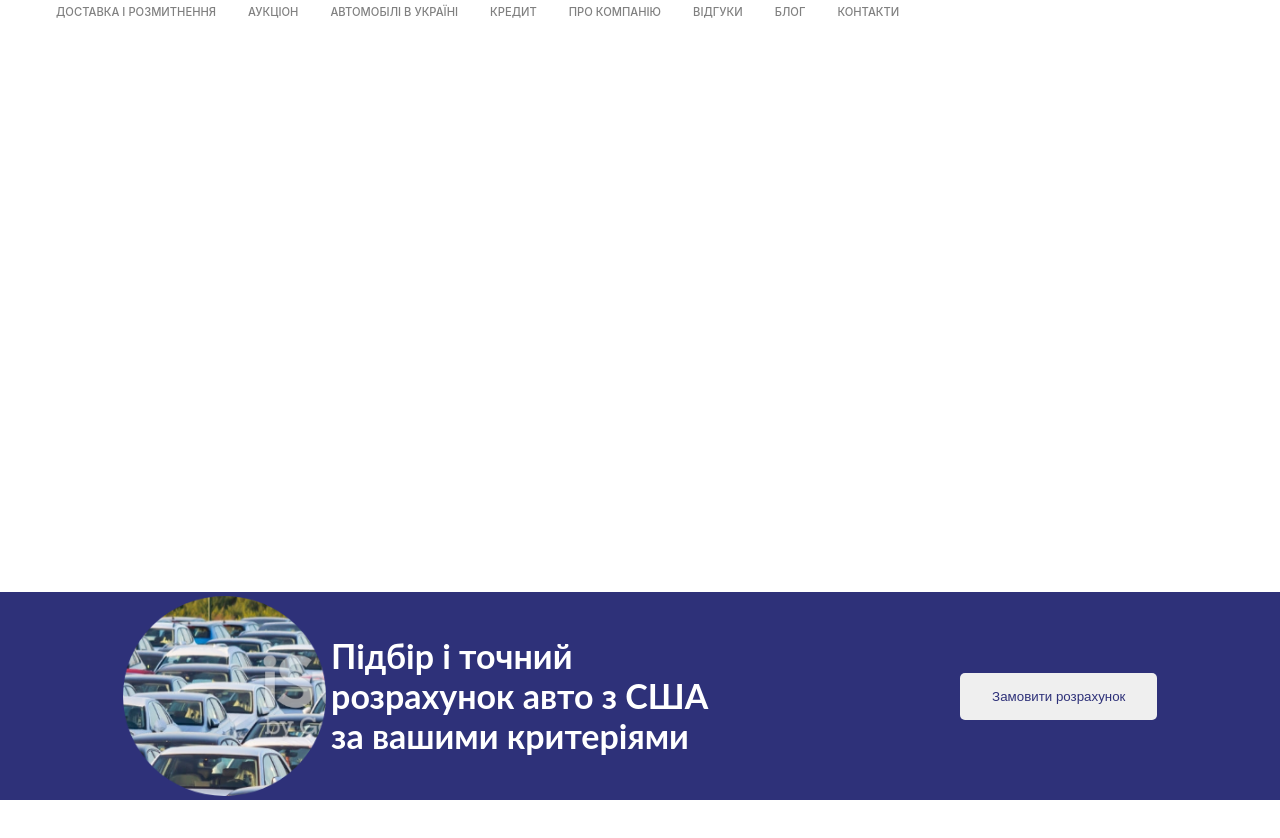
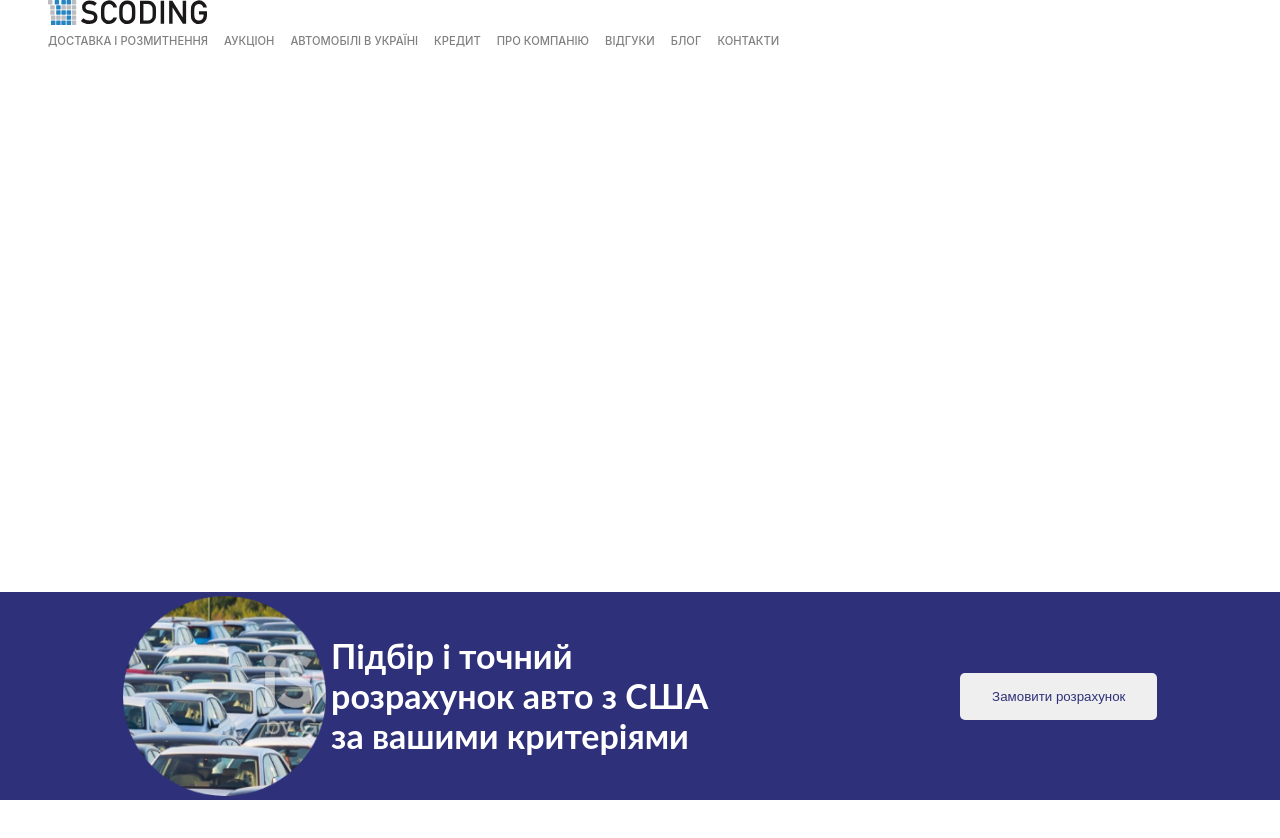
Before and after one commit to bertamatu/mockup-cars-site, a React (Create React App) app: page / in a window 1280 px wide. Shown: the top 838 px of the page. Built offline with nearby package versions, Linux system fonts and the light colour scheme.

Commit message:
Logo added

```diff
--- /dev/null
+++ b/src/NavBar/Logo/Logo.js
@@ -0,0 +1,12 @@
+import React from "react";
+import CompanyLogo from "./companyLogo.svg";
+
+const Logo = () => {
+  return (
+    <>
+      <img src={CompanyLogo} alt="cars-parking-lot" />
+    </>
+  );
+};
+
+export default Logo;
--- a/src/NavBar/Menu.js
+++ b/src/NavBar/Menu.js
@@ -3,7 +3,7 @@ import styled from "styled-components";
 
 const Menu = () => {
   return (
-    <NavBar>
+    <nav>
       <MenuLink href="#">доставка і розмитнення</MenuLink>
       <MenuLink href="#">аукціон</MenuLink>
       <MenuLink href="#">автомобілі в Україні</MenuLink>
@@ -12,21 +12,18 @@ const Menu = () => {
       <MenuLink href="#">відгуки</MenuLink>
       <MenuLink href="#">блог</MenuLink>
       <MenuLink href="#">контакти</MenuLink>
-    </NavBar>
+    </nav>
   );
 };
 
 export default Menu;
-const NavBar = styled.nav`
-  margin-left: 2.5rem;
-`;
 
 const MenuLink = styled.a`
   text-transform: uppercase;
   text-decoration: none;
   text-align: left;
   font: SemiBold 16px/25px Open Sans;
-  margin: 0 1rem;
+  margin-right: 1rem;
   color: gray;
   font-size: 0.7rem;
   font-weight: 500;
--- a/src/NavBar/NavBar.js
+++ b/src/NavBar/NavBar.js
@@ -1,12 +1,19 @@
 import React from "react";
+import Logo from "./Logo/Logo";
 import Menu from "./Menu";
+import styled from "styled-components";
 
 const NavBar = () => {
   return (
-    <>
+    <NavigationBar>
+      <Logo />
       <Menu />
-    </>
+    </NavigationBar>
   );
 };
 
 export default NavBar;
+
+const NavigationBar = styled.header`
+  margin: 0 3rem;
+`;
```
